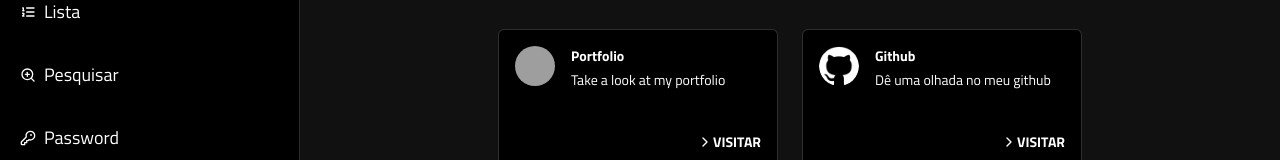
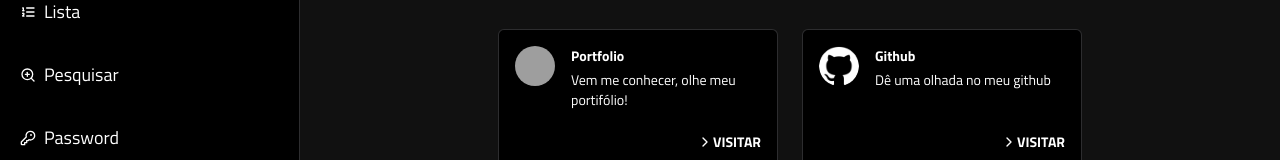
Before and after one commit to maiconlara/yugioh-password, a Next.js app: page /about in a window 1280 px wide. Shown: the part 301-461 px from the top of the page. Built offline with nearby package versions, Linux system fonts and the light colour scheme; grey boxes are pictures that could not be loaded.

Commit message:
refactor: changing portifolio text to portuguese

```diff
--- a/src/app/about/page.tsx
+++ b/src/app/about/page.tsx
@@ -7,7 +7,7 @@ const About = () => {
       <div className="flex flex-col lg:flex-row items-center justify-center gap-6">
         <AboutCards
           title="Portfolio"
-          text="Take a look at my portfolio"
+          text="Vem me conhecer, olhe meu portifólio!"
           link="https://portfolio-maiconlara.vercel.app/"
           image="https://github.com/maiconlara.png"
           fallback="ME"
```
